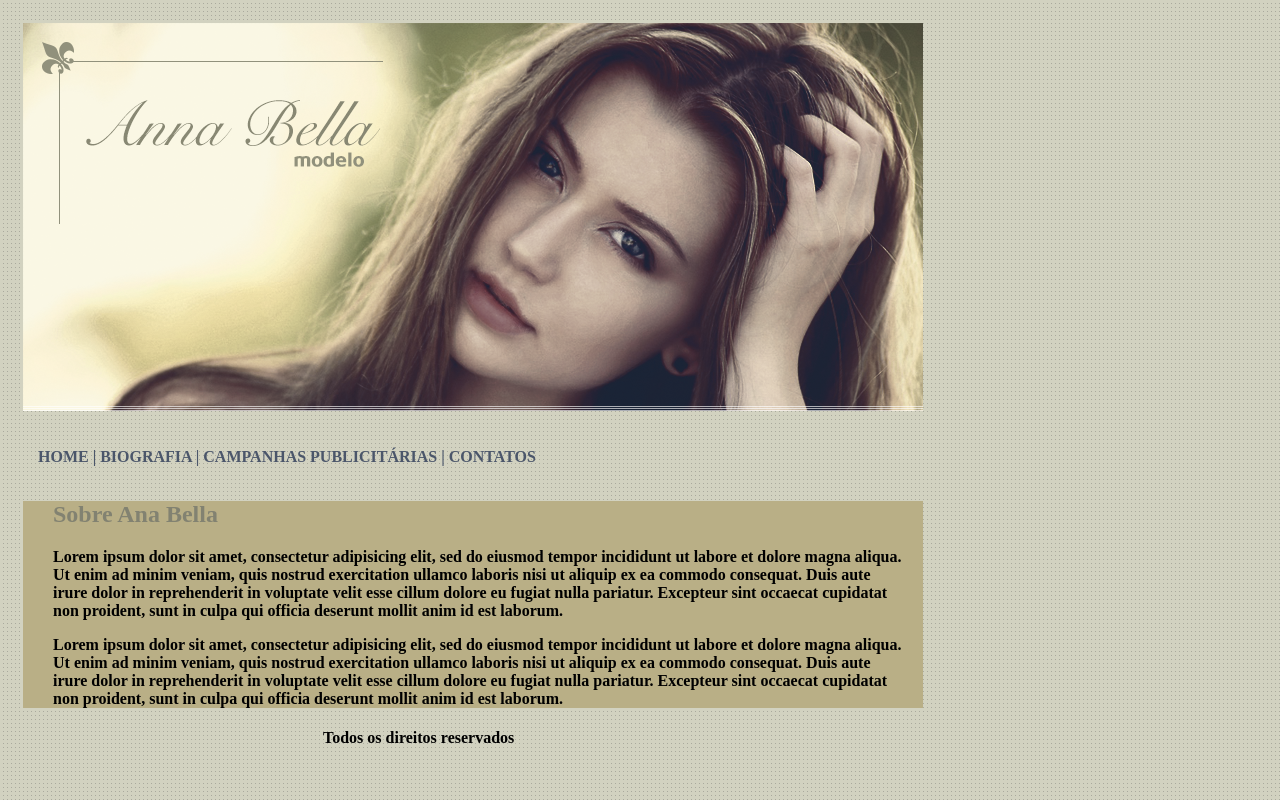
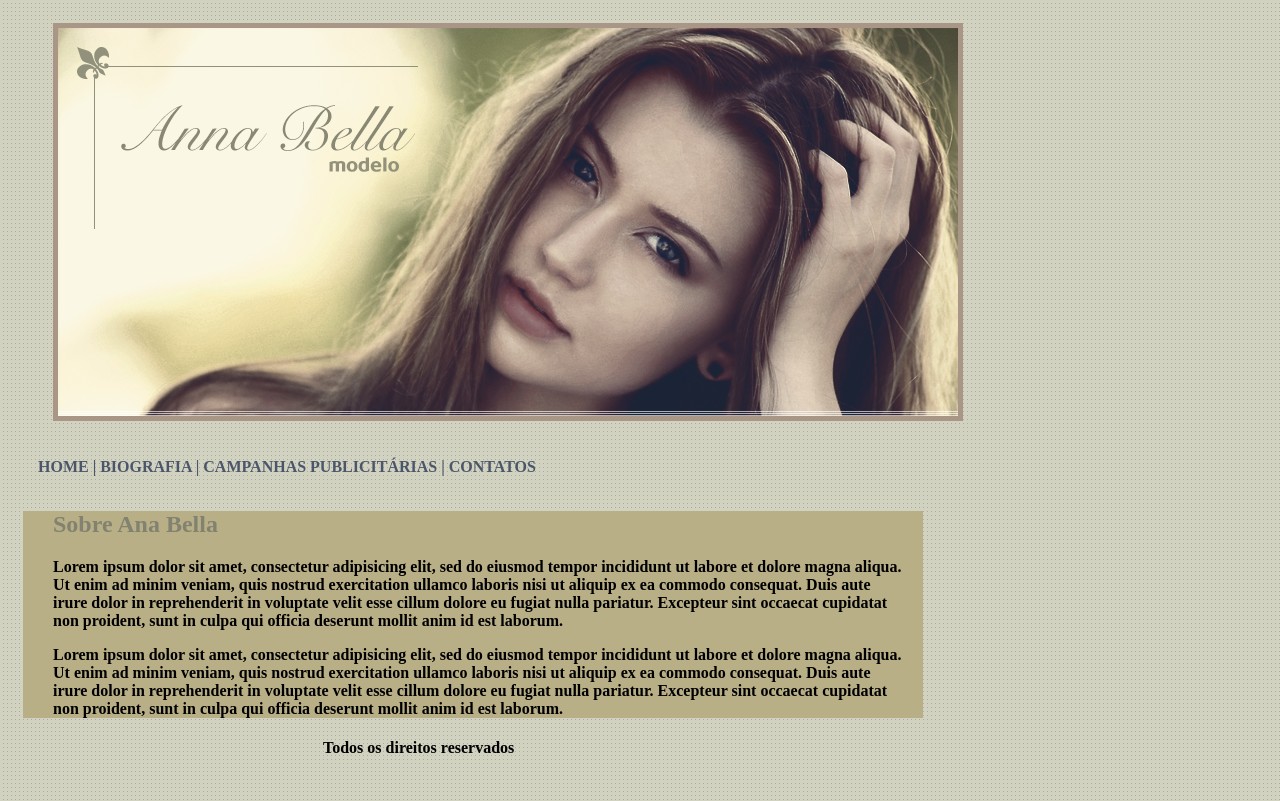
Before and after one commit to israelsilvaa/Projeto-AnaBela, a plain HTML site: page index.html in a window 1280 px wide. Drawn offline with Linux system fonts and the light colour scheme.

Commit message:
ajuste nos estilos

```diff
--- a/css/estilo.css
+++ b/css/estilo.css
@@ -2,6 +2,7 @@ body{
 	background:  url('../imagens/fundo.png');
 	font: 16px;
 }
+
 #corpo{
 	max-width: 900px;
 	font-weight: 900;
@@ -19,12 +20,10 @@ body{
 	border-color: #aa9687;
 	border-style: solid;
 }
-#contatos{
-
-}
 
 #menu{
-	color: #4b66a;
+	/* color: #4b66a; */
+	color: #c2c2c2;
 	text-decoration: none;
 	font-weight: bold;
 	padding: 15px;
@@ -46,6 +45,4 @@ h2{
 
 .rodape{
 	margin-left: 300px;
-
-
 }
--- a/index.html
+++ b/index.html
@@ -11,7 +11,7 @@
 <body id="corpo">
 
 	<div>
-		<img src="imagens/capa.png">
+		<img src="imagens/capa.png" id="fotos">
 	</div>
 
 	<div id="menu">
```
Also changed, not shown: campanhas.html (+1 -1 lines), contatos.html (+3 -3 lines).
